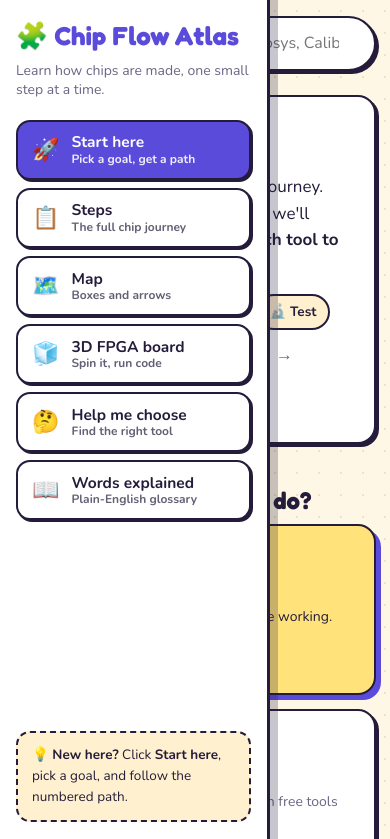
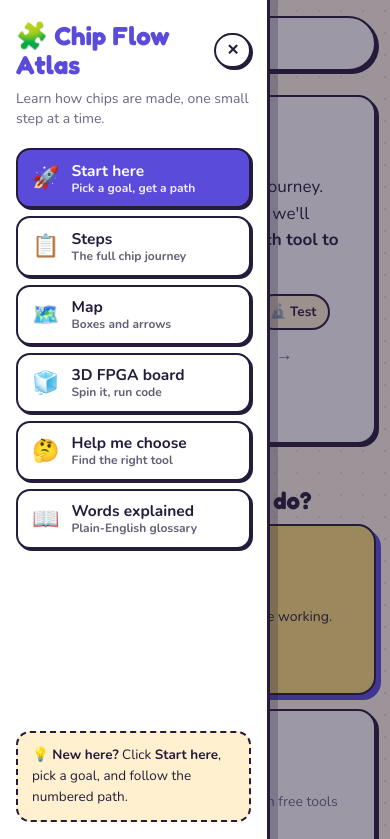
Before and after one commit to Prathik28/chip-flow-atlas, a plain HTML site: page index.html in a window 390 px wide. Both pictures are taken after a click on the button "Open menu". Shown: the top 839 px of the page. Drawn offline with nearby package versions, Linux system fonts and the light colour scheme.

Commit message:
Improve phone layout: responsive Map, closable menu, board label, search hint

```diff
--- a/index.html
+++ b/index.html
@@ -401,6 +401,18 @@ footer{margin-top:48px}
 /* ---- keep the Map at a comfortable size on wide screens ---- */
 #v-diagram .hint,#v-diagram .diagram-box,#v-diagram .dpanel{max-width:960px;margin-left:auto;margin-right:auto}
 #v-diagram .dpanel{margin-top:14px}
+
+/* ---- phone fixes ---- */
+.scrim{display:none}
+#sideclose{display:none;padding:4px 10px;font-size:15px;box-shadow:2px 2px 0 var(--ink);flex:none}
+#dsvg{min-width:0}
+@media(max-width:860px){
+  .side.open + .scrim{display:block;position:fixed;inset:0;background:rgba(36,28,58,.45);z-index:25}
+  #sideclose{display:inline-flex}
+}
+@media(max-width:560px){
+  .hovername{top:50px;bottom:auto;left:12px;transform:none;font-size:14px;max-width:calc(100% - 24px)}
+}
 </style>
 </head>
 <body>
@@ -409,6 +421,7 @@ footer{margin-top:48px}
   <div class="side-top">
     <div class="brand"><span class="logo">🧩</span><span class="brand-text"> Chip Flow <span>Atlas</span></span></div>
     <button class="chip" id="collapse" aria-label="Collapse sidebar" title="Collapse / expand sidebar">«</button>
+    <button class="chip" id="sideclose" aria-label="Close menu">✕</button>
   </div>
   <p class="brand-sub">Learn how chips are made, one small step at a time.</p>
   <nav class="tabs" role="tablist" aria-label="Sections">
@@ -425,6 +438,7 @@ footer{margin-top:48px}
   </div>
   <div class="side-tip">💡 <b>New here?</b> Click <b>Start here</b>, pick a goal, and follow the numbered path.</div>
 </aside>
+<div class="scrim" id="scrim"></div>
 <main class="main">
 <div class="topbar">
   <button class="chip" id="menu" aria-label="Open menu">☰</button>
@@ -831,9 +845,10 @@ const esc=s=>s.replace(/&/g,"&amp;").replace(/</g,"&lt;");
 function wrap(s,max){const w=s.split(" "),out=[];let c="";w.forEach(x=>{if((c+" "+x).trim().length>max&&c){out.push(c);c=x}else c=(c+" "+x).trim()});out.push(c);return out}
 function renderDiagram(){
   const st=TRACKS[track].stages,back=BACK[track]||{};
-  const per=3,W=220,H=88,gx=64,gy=70,pad=14;
+  const cw=($("#v-diagram .diagram-box").clientWidth||innerWidth-30)-20;
+  const per=cw<460?1:cw<760?2:3,W=220,H=88,gx=64,gy=70,pad=14,extra=per===1?70:0;
   const rows=Math.ceil(st.length/per);
-  const VW=pad*2+per*W+(per-1)*gx, VH=pad*2+rows*H+(rows-1)*gy;
+  const VW=pad*2+per*W+(per-1)*gx+extra, VH=pad*2+rows*H+(rows-1)*gy;
   const pos=i=>{const r=Math.floor(i/per),c=i%per,col=r%2===0?c:per-1-c;return{x:pad+col*(W+gx),y:pad+r*(H+gy),r}};
   const ctr=i=>{const p=pos(i);return{x:p.x+W/2,y:p.y+H/2}};
   let s=`<defs>
@@ -847,7 +862,10 @@ function renderDiagram(){
     s+=`<path d="${d}" fill="none" style="stroke:var(--muted)" stroke-width="2" marker-end="url(#ah)"/>`;
   }
   // failure loop for selected box (drawn under boxes)
-  if(back[sel]!=null){
+  if(back[sel]!=null&&per===1){
+    const a=ctr(sel),b=ctr(back[sel]),xr=pad+W;
+    s+=`<path d="M${xr} ${a.y}C${xr+70} ${a.y} ${xr+70} ${b.y} ${xr+4} ${b.y}" fill="none" style="stroke:var(--bad)" stroke-width="2.5" stroke-dasharray="7 5" marker-end="url(#ahr)"/>`;
+  }else if(back[sel]!=null){
     const a=ctr(sel),b=ctr(back[sel]);
     const mx=(a.x+b.x)/2,my=(a.y+b.y)/2,dx=b.x-a.x,dy=b.y-a.y,len=Math.hypot(dx,dy)||1;
     const off=Math.min(110,40+len*0.15);
@@ -891,11 +909,18 @@ function renderDiagram(){
 /* ---------- tabs ---------- */
 function showView(v){
   document.querySelectorAll(".tab").forEach(x=>x.setAttribute("aria-selected",x.dataset.view===v));
-  $("#v-start").hidden=v!=="start";$("#v-flow").hidden=v!=="flow";$("#v-diagram").hidden=v!=="diagram";$("#v-pick").hidden=v!=="pick";$("#v-words").hidden=v!=="words";$("#v-board").hidden=v!=="board";if(v==="board")requestAnimationFrame(fitBoard);
+  $("#v-start").hidden=v!=="start";$("#v-flow").hidden=v!=="flow";$("#v-diagram").hidden=v!=="diagram";$("#v-pick").hidden=v!=="pick";$("#v-words").hidden=v!=="words";if(v==="diagram")renderDiagram();$("#v-board").hidden=v!=="board";if(v==="board")requestAnimationFrame(fitBoard);
   $("#tracks").hidden=!(v==="flow"||v==="diagram");
   $("#side").classList.remove("open");window.scrollTo(0,0);
 }
 $("#menu").onclick=()=>$("#side").classList.toggle("open");
+const closeMenu=()=>$("#side").classList.remove("open");
+$("#sideclose").onclick=closeMenu;$("#scrim").onclick=closeMenu;
+document.addEventListener("keydown",e=>{if(e.key==="Escape")closeMenu()});
+/* shorter search hint on small screens; redraw the Map when the window size changes */
+function setPh(){$("#q").placeholder=innerWidth<560?"Search any tool…":"Search any tool — e.g. Yosys, Calibre, oscilloscope…"}
+let rzT;window.addEventListener("resize",()=>{clearTimeout(rzT);rzT=setTimeout(()=>{setPh();if(!$("#v-diagram").hidden)renderDiagram()},150)});
+setPh();
 /* collapsible sidebar (desktop) */
 function setCollapsed(c){
   document.querySelector(".app").classList.toggle("collapsed",c);
```
